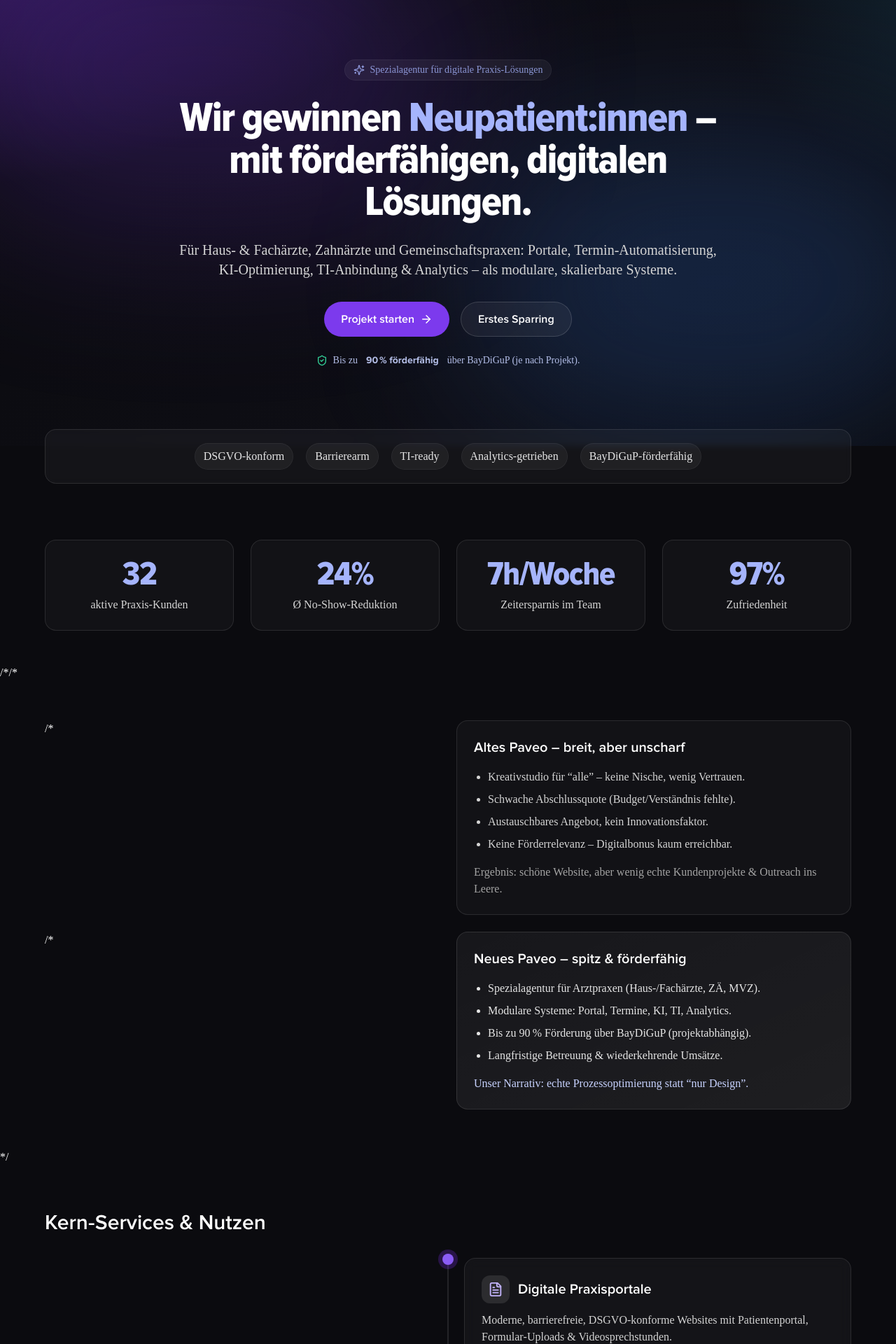
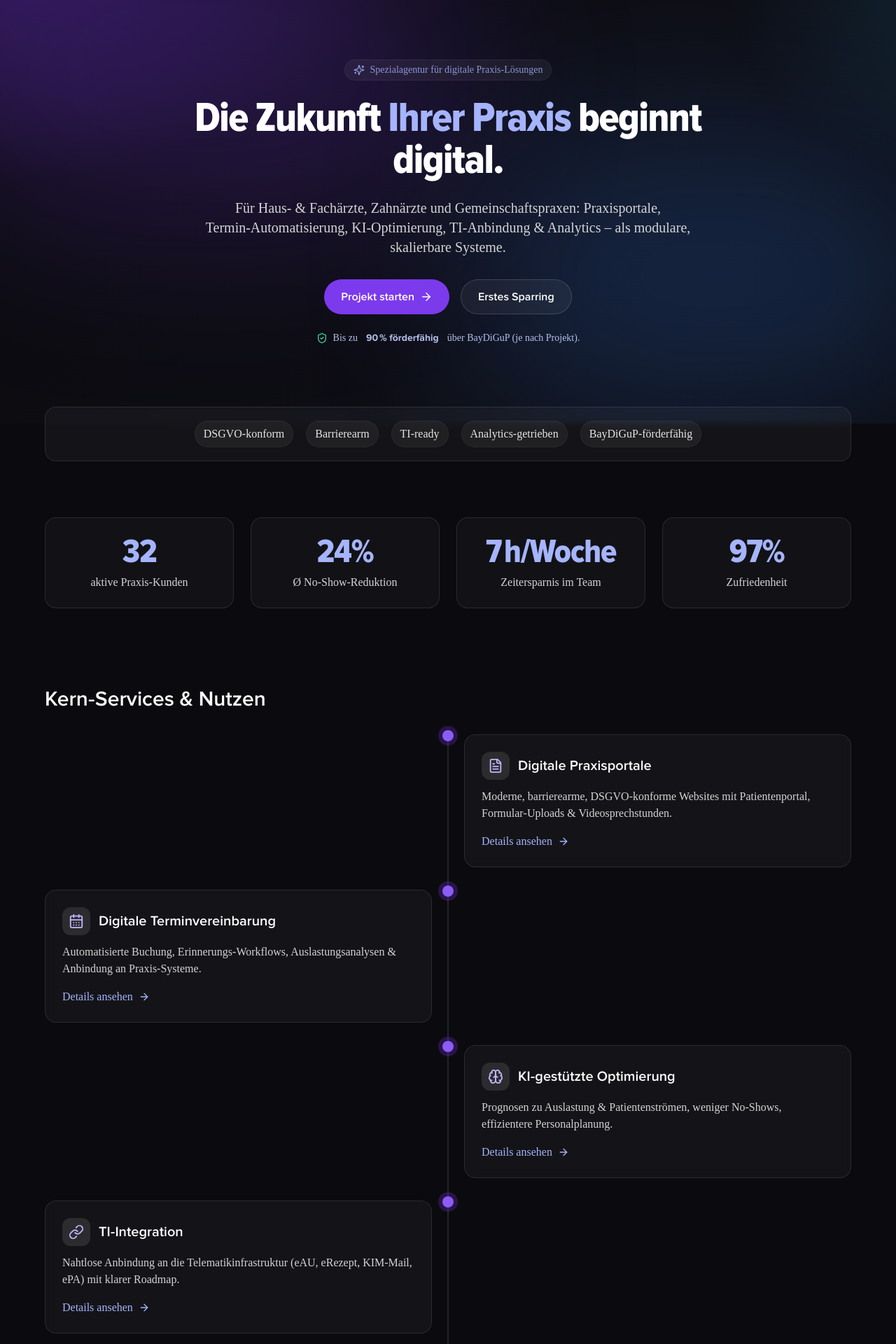
Before and after one commit to cyclebittt/pavewebyyyy, a Next.js app: page / in a window 1280 px wide. Shown: the part 100-2020 px from the top of the page at 70% size. Built offline with nearby package versions, Linux system fonts and the light colour scheme; a web font is replaced by a local one.

Commit message:
Update page.js

```diff
--- a/app/page.js
+++ b/app/page.js
@@ -87,43 +87,43 @@ export default function Home() {
       icon: <FileText size={22} className="text-violet-300" />,
       title: 'Digitale Praxisportale',
       desc:
-        'Moderne, barrierefreie, DSGVO‑konforme Websites mit Patientenportal, Formular‑Uploads & Videosprechstunden.',
-      href: '/services/webdesign',
+        'Moderne, barrierearme, DSGVO‑konforme Websites mit Patientenportal, Formular‑Uploads & Videosprechstunden.',
+      href: '/services/portal',
     },
     {
       icon: <CalendarDays size={22} className="text-violet-300" />,
       title: 'Digitale Terminvereinbarung',
       desc:
         'Automatisierte Buchung, Erinnerungs‑Workflows, Auslastungsanalysen & Anbindung an Praxis‑Systeme.',
-      href: '/services/lead',
+      href: '/services/termine',
     },
     {
       icon: <Brain size={22} className="text-violet-300" />,
       title: 'KI‑gestützte Optimierung',
       desc:
         'Prognosen zu Auslastung & Patientenströmen, weniger No‑Shows, effizientere Personalplanung.',
-      href: '/services/content',
+      href: '/services/ki',
     },
     {
       icon: <LinkIcon size={22} className="text-violet-300" />,
       title: 'TI‑Integration',
       desc:
-        'Nahtlose Anbindung an Telematikinfrastruktur (eAU, eRezept, KIM‑Mail, ePA) mit klarer Roadmap.',
-      href: '/services/branding',
+        'Nahtlose Anbindung an die Telematikinfrastruktur (eAU, eRezept, KIM‑Mail, ePA) mit klarer Roadmap.',
+      href: '/services/ti',
     },
     {
       icon: <BarChart3 size={22} className="text-violet-300" />,
       title: 'Analytics & Reporting',
       desc:
         'Dashboards zur Echtzeit‑Analyse: Terminauslastung, Patientenfeedback & Performance‑KPIs.',
-      href: '/services/lead',
+      href: '/services/analytics',
     },
     {
       icon: <Settings2 size={22} className="text-violet-300" />,
       title: 'Managed Digital Service',
       desc:
         'Laufende Betreuung: Updates, Sicherheit, Monitoring & Schulungen für das gesamte Praxisteam.',
-      href: '/services/branding',
+      href: '/services/managed',
     },
   ];
 
@@ -143,11 +143,10 @@ export default function Home() {
             <Sparkles size={16} /> Spezialagentur für digitale Praxis‑Lösungen
           </span>
           <h1 className="mt-6 text-4xl md:text-6xl font-extrabold tracking-tight">
-            Wir gewinnen <span className="text-indigo-300">Neupatient:innen</span> –
-            mit förderfähigen, digitalen Lösungen.
+            Die Zukunft <span className="text-indigo-300">Ihrer Praxis</span> beginnt digital.
           </h1>
           <p className="mt-6 text-lg md:text-xl text-neutral-300">
-            Für Haus‑ & Fachärzte, Zahnärzte und Gemeinschaftspraxen: Portale, Termin‑Automatisierung,
+            Für Haus‑ & Fachärzte, Zahnärzte und Gemeinschaftspraxen: Praxisportale, Termin‑Automatisierung,
             KI‑Optimierung, TI‑Anbindung & Analytics – als modulare, skalierbare Systeme.
           </p>
 
@@ -199,43 +198,10 @@ export default function Home() {
         <div className="grid grid-cols-2 md:grid-cols-4 gap-4 md:gap-6">
           <Stat label="aktive Praxis‑Kunden" value={32} />
           <Stat label="Ø No‑Show‑Reduktion" value={24} suffix="%" />
-          <Stat label="Zeitersparnis im Team" value={7} suffix="h/Woche" />
+          <Stat label="Zeitersparnis im Team" value={7} suffix=" h/Woche" />
           <Stat label="Zufriedenheit" value={97} suffix="%" />
         </div>
       </section>
-
-      /*{/* ALT vs. NEU */}
-      /*<section className="px-5 md:px-16 py-10 md:py-14">
-        <div className="grid grid-cols-1 md:grid-cols-2 gap-6">
-          {/* Altes Paveo */}
-        /*  <div className="rounded-2xl border border-white/10 bg-white/[0.03] p-6">
-            <h3 className="text-xl font-semibold">Altes Paveo – breit, aber unscharf</h3>
-            <ul className="mt-4 space-y-2 text-neutral-300 list-disc pl-5">
-              <li>Kreativstudio für “alle” – keine Nische, wenig Vertrauen.</li>
-              <li>Schwache Abschlussquote (Budget/Verständnis fehlte).</li>
-              <li>Austauschbares Angebot, kein Innovationsfaktor.</li>
-              <li>Keine Förderrelevanz – Digitalbonus kaum erreichbar.</li>
-            </ul>
-            <p className="mt-4 text-neutral-400">
-              Ergebnis: schöne Website, aber wenig echte Kundenprojekte & Outreach ins Leere.
-            </p>
-          </div>
-
-         {/* Neues Paveo */}
-          /*<div className="rounded-2xl border border-white/10 bg-gradient-to-br from-white/[0.05] to-white/[0.08] p-6">
-            <h3 className="text-xl font-semibold">Neues Paveo – spitz & förderfähig</h3>
-            <ul className="mt-4 space-y-2 text-neutral-200 list-disc pl-5">
-              <li>Spezialagentur für Arztpraxen (Haus‑/Fachärzte, ZÄ, MVZ).</li>
-              <li>Modulare Systeme: Portal, Termine, KI, TI, Analytics.</li>
-              <li>Bis zu 90 % Förderung über BayDiGuP (projektabhängig).</li>
-              <li>Langfristige Betreuung & wiederkehrende Umsätze.</li>
-            </ul>
-            <p className="mt-4 text-indigo-200">
-              Unser Narrativ: echte Prozessoptimierung statt “nur Design”.
-            </p>
-          </div>
-        </div>
-      </section>*/
 
       {/* MODULE als Scroll-Path (Top→Bottom) */}
       <section className="px-5 md:px-16 py-12 md:py-16">
@@ -251,7 +217,7 @@ export default function Home() {
                 key={title}
                 data-aos={fadeDir}
                 data-aos-delay={i * 80}
-                className={`relative flex flex-col md:flex-row items-start gap-4 md:gap-8`}
+                className="relative flex flex-col md:flex-row items-start gap-4 md:gap-8"
               >
                 {/* Marker */}
                 <div className="absolute left-4 md:left-1/2 -translate-x-1 md:-translate-x-1/2 -top-1.5 w-4 h-4 rounded-full bg-violet-500 shadow-[0_0_0_6px_rgba(129,51,241,0.25)]" />
@@ -298,7 +264,7 @@ export default function Home() {
             {
               icon: <Settings2 className="text-violet-300" size={18} />,
               title: 'Skalierbar & modular',
-              desc: 'Start schlank, erweitere schrittweise – ohne Brüche im System.',
+              desc: 'Starten Sie schlank und erweitern Sie schrittweise – ohne Brüche im System.',
             },
           ].map((b, i) => (
             <div key={i} className="rounded-2xl border border-white/10 bg-white/[0.04] p-6">
@@ -320,7 +286,7 @@ export default function Home() {
             {[
               {
                 quote:
-                  'Termin‑Automatisierung + Erinnerungen senkten unsere No‑Shows deutlich. Das Team hat jetzt messbar mehr Zeit.',
+                  'Termin‑Automatisierung und Erinnerungen senkten unsere No‑Shows deutlich. Das Team hat jetzt messbar mehr Zeit.',
                 name: 'Hausarztpraxis (Bayern)',
               },
               {
@@ -364,10 +330,10 @@ export default function Home() {
       <section className="px-5 md:px-16 py-16 md:py-20 text-center">
         <div className="rounded-3xl border border-white/10 bg-gradient-to-br from-white/[0.04] to-white/[0.02] p-10">
           <h2 className="text-3xl md:text-4xl font-bold">
-            Bereit, deine Praxis digital zu stärken?
+            Bereit, Ihre Praxis digital zu stärken?
           </h2>
           <p className="mt-4 text-neutral-300 max-w-2xl mx-auto">
-            Kurzer Call – klare nächsten Schritte, modulare Planung, optional förderfähig. Wir zeigen dir
+            Kurzer Call – klare nächste Schritte, modulare Planung, optional förderfähig. Wir zeigen Ihnen
             pragmatisch, was wirklich wirkt.
           </p>
           <div className="mt-6 flex justify-center gap-4">
```
